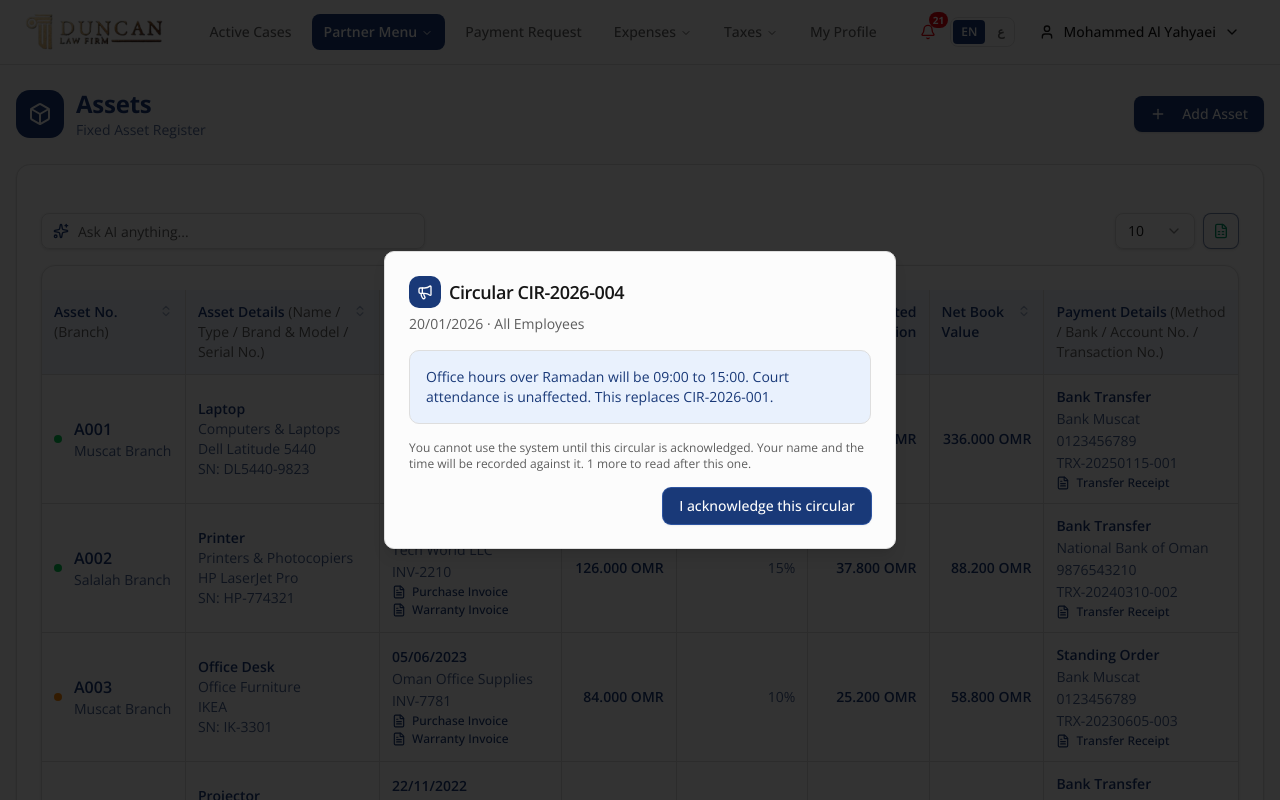
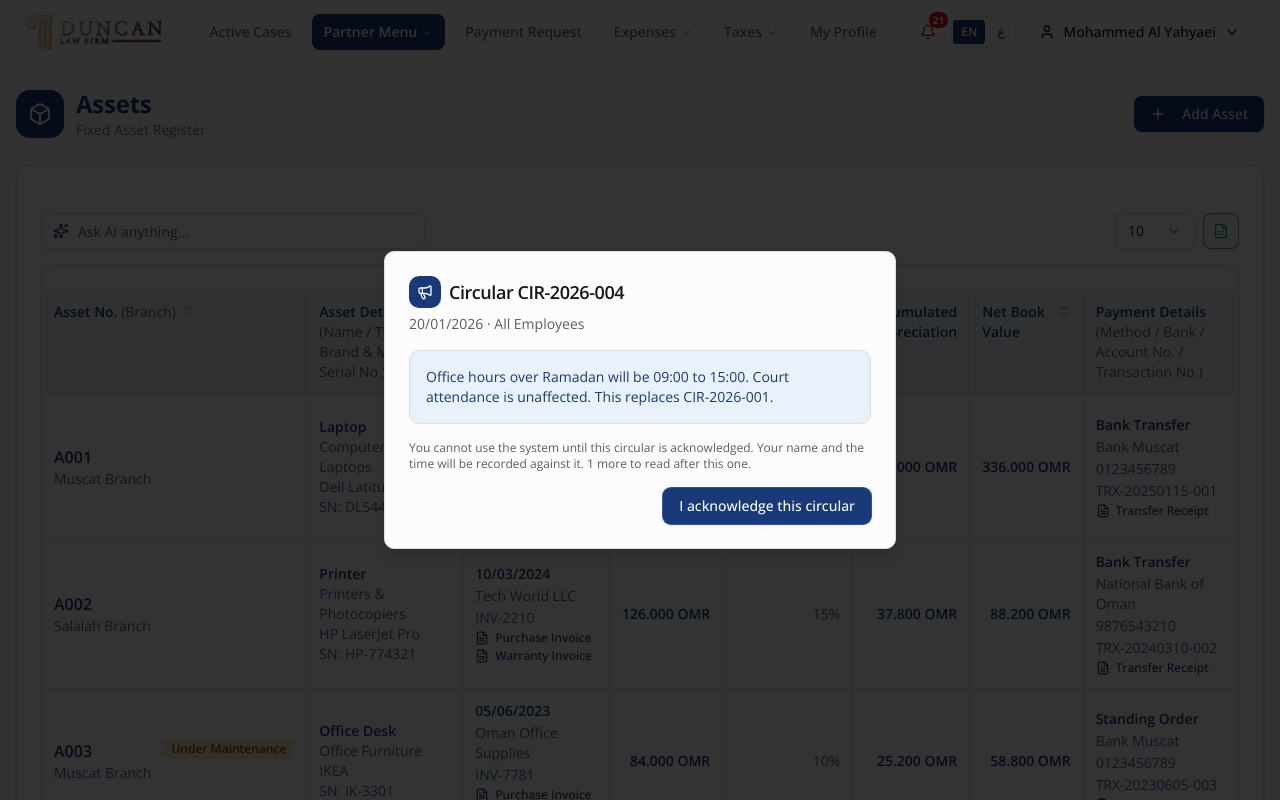
Before and after one commit to mehak187/elpnew, a React (Vite) app: page /assets in a window 1280 px wide. Shown: the top 800 px of the page. Built offline with nearby package versions, Linux system fonts and the light colour scheme.

Commit message:
update 12 files

```diff
--- a/src/components/shared/panels.jsx
+++ b/src/components/shared/panels.jsx
@@ -201,29 +201,51 @@ export function StatusDot({ status, isGood }) {
   );
 }
 
+/** A record that is simply running: nothing is said about it. */
+const LIVE = /^(active|open|valid|running|current|in progress)$/i;
+
+/** A record that has come to an end, and is therefore listed last. */
+const ENDED = /^(cancelled|canceled|inactive|expired|closed|disposed|terminated|left)$/i;
+
+/** Whether a record has come to an end, wherever a list needs to know. */
+export const isEndedStatus = (status) => Boolean(status) && ENDED.test(String(status).trim());
+
+const ENDED_TONE = "bg-red-100 text-red-800";
+const QUIET_TONE = "bg-muted text-muted-foreground";
+const WARNING_TONE = "bg-amber-100 text-amber-800";
+
 /**
- * Standing beside an ID number, as a dot alone.
+ * Standing beside an ID number, in words and only when there is something to
+ * say.
  *
- * Always before the number, never with the word. A table of IDs is scanned
- * down its left edge, and "Active" repeated on every row is noise the colour
- * already carries. The word stays in the tooltip and is read out to screen
- * readers, so nothing is lost for anyone who needs it spelled out.
+ * A list is mostly live records, and "Active" on every row of it says nothing
+ * that the row's presence does not - so a running record is marked in no way
+ * at all. What is worth stopping at is a record that has ended or is about to:
+ * cancelled, inactive, expired, or a date coming up. Those say so in words
+ * rather than by a colour somebody has to learn, and their rows sort to the
+ * bottom of the table.
  *
- * `tone` is for records with more than two states - an employee on leave is
- * neither healthy nor a problem. Without it the dot is green or red.
+ * Invoices, payments and instalments are not this: Paid, Unpaid, Overdue and
+ * the rest are the point of those tables and keep their own colours.
  */
-export function IdStatusDot({ status, isGood, tone }) {
+export function IdStatusDot({ status }) {
+  const word = String(status || "").trim();
+  if (!word || LIVE.test(word)) return null;
+
+  const tone = ENDED.test(word)
+    ? /^(inactive|closed|disposed|left)$/i.test(word)
+      ? QUIET_TONE
+      : ENDED_TONE
+    : WARNING_TONE;
+
   return (
-    <>
-      <span
-        aria-hidden="true"
-        title={status}
-        className={cn(
-          "h-2 w-2 shrink-0 rounded-full",
-          tone || (isGood ? "bg-green-500" : "bg-red-500")
-        )}
-      />
-      <span className="sr-only">{status}</span>
-    </>
+    <span
+      className={cn(
+        "inline-block whitespace-nowrap rounded-md px-2 py-0.5 text-xs font-semibold",
+        tone
+      )}
+    >
+      {word}
+    </span>
   );
 }
--- a/src/pages/assets/AssetsPage.jsx
+++ b/src/pages/assets/AssetsPage.jsx
@@ -13,7 +13,7 @@ import {
 import DataTable from "@/components/shared/DataTable";
 import FormHeading from "@/components/shared/FormHeading";
 import Panel from "@/components/shared/Panel";
-import { IdStatusDot } from "@/components/shared/panels";
+import { IdStatusDot, isEndedStatus } from "@/components/shared/panels";
 import {
   Box,
   Coins,
@@ -204,7 +204,8 @@ export default function AssetsPage() {
 
   const columns = [
     {
-      // The dot says where the asset stands, so there is no status column.
+      // An asset that has been disposed of says so beside its number; one
+      // still in use says nothing, so there is no status column either way.
       key: "assetNo",
       header: "Asset No.",
       subHeader: "Branch",
@@ -213,8 +214,7 @@ export default function AssetsPage() {
         row.assetNo + " - " + row.branchLabel + " (" + ASSET_STATUS[row.state].label + ")",
       sortValue: (row) => row.assetNo,
       render: (value, row) => (
-        <div className="flex items-center gap-3">
-          <IdStatusDot status={ASSET_STATUS[row.state].label} tone={ASSET_STATUS[row.state].dot} />
+        <div className="flex items-start gap-3">
           <div>
             {/* The number opens the asset itself. */}
             <button
@@ -227,6 +227,7 @@ export default function AssetsPage() {
             </button>
             <p className="whitespace-nowrap text-primary/80">{row.branchLabel}</p>
           </div>
+          <IdStatusDot status={ASSET_STATUS[row.state].label} />
         </div>
       ),
     },
@@ -494,6 +495,8 @@ export default function AssetsPage() {
           <DataTable
             columns={columns}
             data={rows}
+            // An asset out of service is kept, at the foot of the register.
+            endedRow={(row) => isEndedStatus(ASSET_STATUS[row.state].label)}
             searchPlaceholder="Ask AI anything..."
             exportFileName="assets.csv"
             enableColumnSearch={false}
--- a/src/pages/clients/sections/DocumentsSection.jsx
+++ b/src/pages/clients/sections/DocumentsSection.jsx
@@ -105,20 +105,16 @@ function ExpiryLine({ date }) {
         {date || "-"}
       </span>
 
-      {state !== "none" && (
-        <span
-          className={cn(
-            "inline-flex items-center gap-1.5 font-medium",
-            state === "valid" ? "text-green-600" : "text-red-600"
-          )}
-        >
+      {/* Nothing is said about a date still in hand: only one that is running
+          out or has passed is worth a mark. */}
+      {state !== "none" && state !== "valid" && (
+        <span className="inline-flex items-center gap-1.5 font-medium text-red-600">
           <span
             aria-hidden="true"
             className={cn(
               "h-2 w-2 shrink-0 rounded-full",
               // Hollow while the date is only approaching, solid once it
               // has passed - the same two marks the rest of the system uses.
-              state === "valid" && "bg-green-500",
               state === "soon" && "border-2 border-red-500",
               state === "expired" && "bg-red-500"
             )}
--- a/src/pages/employees/EmployeeForm.jsx
+++ b/src/pages/employees/EmployeeForm.jsx
@@ -208,12 +208,6 @@ function IconField({ icon, id, label, ...props }) {
   );
 }
 
-const STATUS_DOT = {
-  Active: "bg-green-500",
-  "On Leave": "bg-amber-500",
-  Inactive: "bg-muted-foreground",
-  Terminated: "bg-red-500",
-};
 
 /** How much of a note the field will take, shown as a count while typing. */
 const NOTES_LIMIT = 300;
--- a/src/pages/employees/EmployeesList.jsx
+++ b/src/pages/employees/EmployeesList.jsx
@@ -5,8 +5,7 @@ import { Button } from "@/components/ui/button";
 import DataTable from "@/components/shared/DataTable";
 import { Users, Plus } from "lucide-react";
 import { cn } from "@/lib/utils";
-import { IdStatusDot } from "@/components/shared/panels";
-import { withRial } from "@/lib/money";
+import { IdStatusDot, isEndedStatus } from "@/components/shared/panels";
 import {
   employeeRecords,
   netSalary,
@@ -35,16 +34,8 @@ function Inline({ label, children, strong }) {
   );
 }
 
-/** An amount with the Rial sign after it. */
-const money = (value) => withRial(amount(value));
-
-/** Standing, shown as a dot beside the employee number. */
-const STATUS_DOT = {
-  Active: "bg-green-500",
-  "On Leave": "bg-amber-500",
-  Inactive: "bg-muted-foreground",
-  Terminated: "bg-red-500",
-};
+/** An amount as it is written everywhere: the figure, then the currency. */
+const money = (value) => amount(value);
 
 const employees = employeeRecords;
 
@@ -60,11 +51,6 @@ export default function EmployeesList() {
       width: "12%",
       render: (value, row) => (
         <span className="flex items-center gap-2">
-          {/* Standing shown as a dot, so the number keeps the column to itself */}
-          <IdStatusDot
-            status={row.status}
-            tone={STATUS_DOT[row.status] || "bg-muted-foreground"}
-          />
           <button
             type="button"
             onClick={(e) => {
@@ -75,6 +61,8 @@ export default function EmployeesList() {
           >
             {value}
           </button>
+          {/* Only somebody who has stopped working here says so. */}
+          <IdStatusDot status={row.status} />
         </span>
       ),
     },
@@ -187,6 +175,8 @@ export default function EmployeesList() {
           <DataTable
             columns={columns}
             data={employees}
+            // Anyone who has left is kept, at the foot of the list.
+            endedRow={(row) => isEndedStatus(row.status)}
             searchPlaceholder="Search employee by name, ID, department..."
             enableColumnSearch={false}
             enableSorting
--- a/src/pages/firm/sections/DocumentsSection.jsx
+++ b/src/pages/firm/sections/DocumentsSection.jsx
@@ -57,22 +57,20 @@ function ExpiryDate({ date }) {
       >
         {formatDate(date)}
       </span>
-      <span
-        className={cn(
-          "inline-flex items-center gap-1.5 text-xs font-medium",
-          state === "valid" ? "text-green-600" : "text-red-600"
-        )}
-      >
+      {/* Nothing is said about a date still in hand: only one that is running
+          out or has passed is worth a mark. */}
+      {state !== "valid" && (
+        <span className="inline-flex items-center gap-1.5 text-xs font-medium text-red-600">
           <span
             aria-hidden="true"
             className={cn(
               "h-2 w-2 shrink-0 rounded-full",
-            state === "expired" ? "bg-red-500" : "border-2 border-red-500",
-            state === "valid" && "border-0 bg-green-500"
+              state === "expired" ? "bg-red-500" : "border-2 border-red-500"
             )}
           />
           {EXPIRY_LABEL[state]}
         </span>
+      )}
     </span>
   );
 }
--- a/src/pages/leases/LeasesPage.jsx
+++ b/src/pages/leases/LeasesPage.jsx
@@ -12,7 +12,7 @@ import {
 } from "@/components/ui/select";
 import DataTable from "@/components/shared/DataTable";
 import FormHeading from "@/components/shared/FormHeading";
-import { IdStatusDot } from "@/components/shared/panels";
+import { IdStatusDot, isEndedStatus } from "@/components/shared/panels";
 import { Home, Plus } from "lucide-react";
 import { useNavigate } from "react-router-dom";
 import { useFirm } from "@/lib/firm/context";
@@ -162,10 +162,7 @@ export default function LeasesPage() {
           >
             {value}
           </button>
-          <IdStatusDot
-            status={LEASE_STATE[row.state].label}
-            tone={LEASE_STATE[row.state].dot}
-          />
+          <IdStatusDot status={LEASE_STATE[row.state].label} />
         </span>
       ),
     },
@@ -380,6 +377,9 @@ export default function LeasesPage() {
           <DataTable
             columns={columns}
             data={rows}
+            // A lease that has ended or been cancelled sits under the running
+            // ones rather than among them.
+            endedRow={(row) => isEndedStatus(LEASE_STATE[row.state].label)}
             searchPlaceholder="Ask about leases..."
             exportFileName="leases.csv"
             enableColumnSearch={false}
--- a/src/pages/suppliers/SupplierDocumentsSection.jsx
+++ b/src/pages/suppliers/SupplierDocumentsSection.jsx
@@ -57,18 +57,14 @@ function ExpiryLine({ date }) {
         {date || "-"}
       </span>
 
-      {state !== "none" && (
-        <span
-          className={cn(
-            "inline-flex items-center gap-1.5 font-medium",
-            state === "valid" ? "text-green-600" : "text-red-600"
-          )}
-        >
+      {/* Nothing is said about a date still in hand: only one that is running
+          out or has passed is worth a mark. */}
+      {state !== "none" && state !== "valid" && (
+        <span className="inline-flex items-center gap-1.5 font-medium text-red-600">
           <span
             aria-hidden="true"
             className={cn(
               "h-2 w-2 shrink-0 rounded-full",
-              state === "valid" && "bg-green-500",
               state === "soon" && "border-2 border-red-500",
               state === "expired" && "bg-red-500"
             )}
```
Also changed, not shown: src/components/shared/DataTable.jsx (+19 -2 lines), src/pages/clients/ClientsList.jsx (+5 -5 lines), src/pages/clients/sections/LinkedCasesSection.jsx (+5 -6 lines), src/pages/suppliers/SuppliersPage.jsx (+6 -6 lines). Lines whose indentation alone changed are shown as unchanged.
